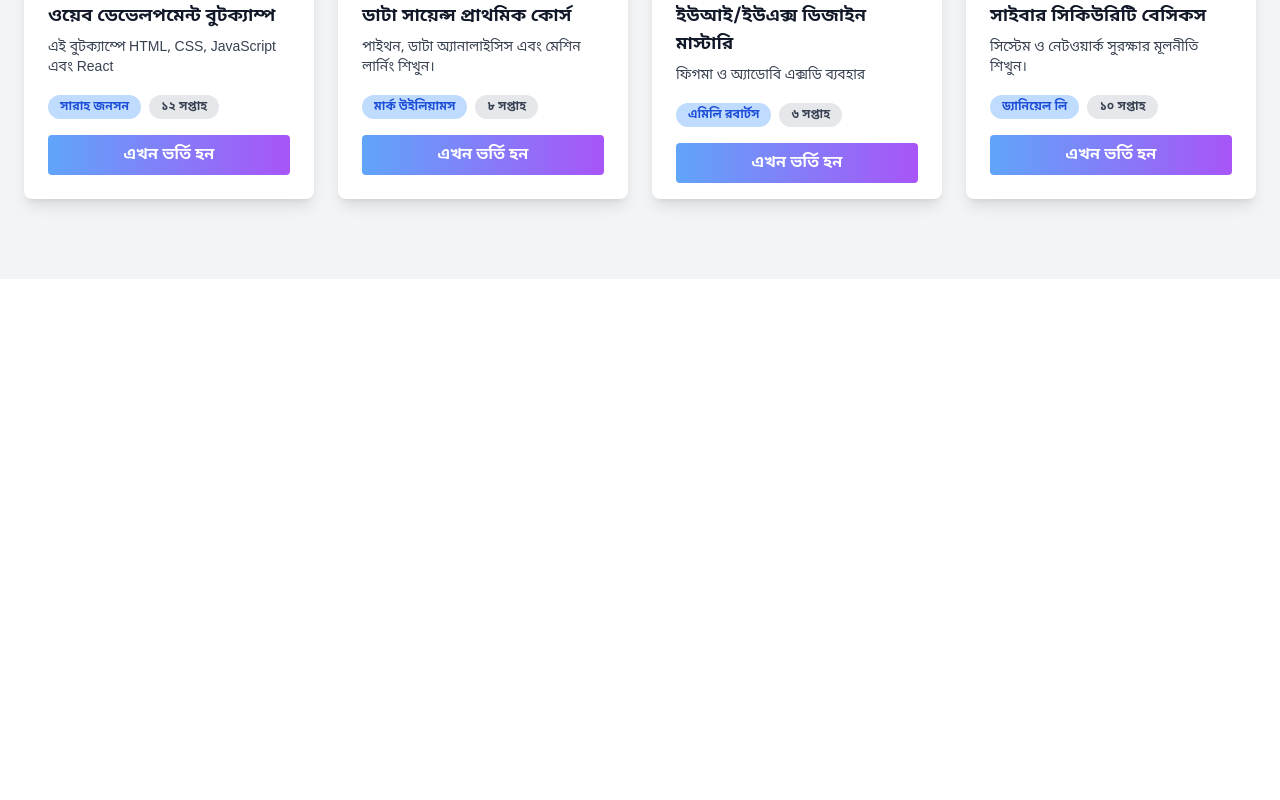
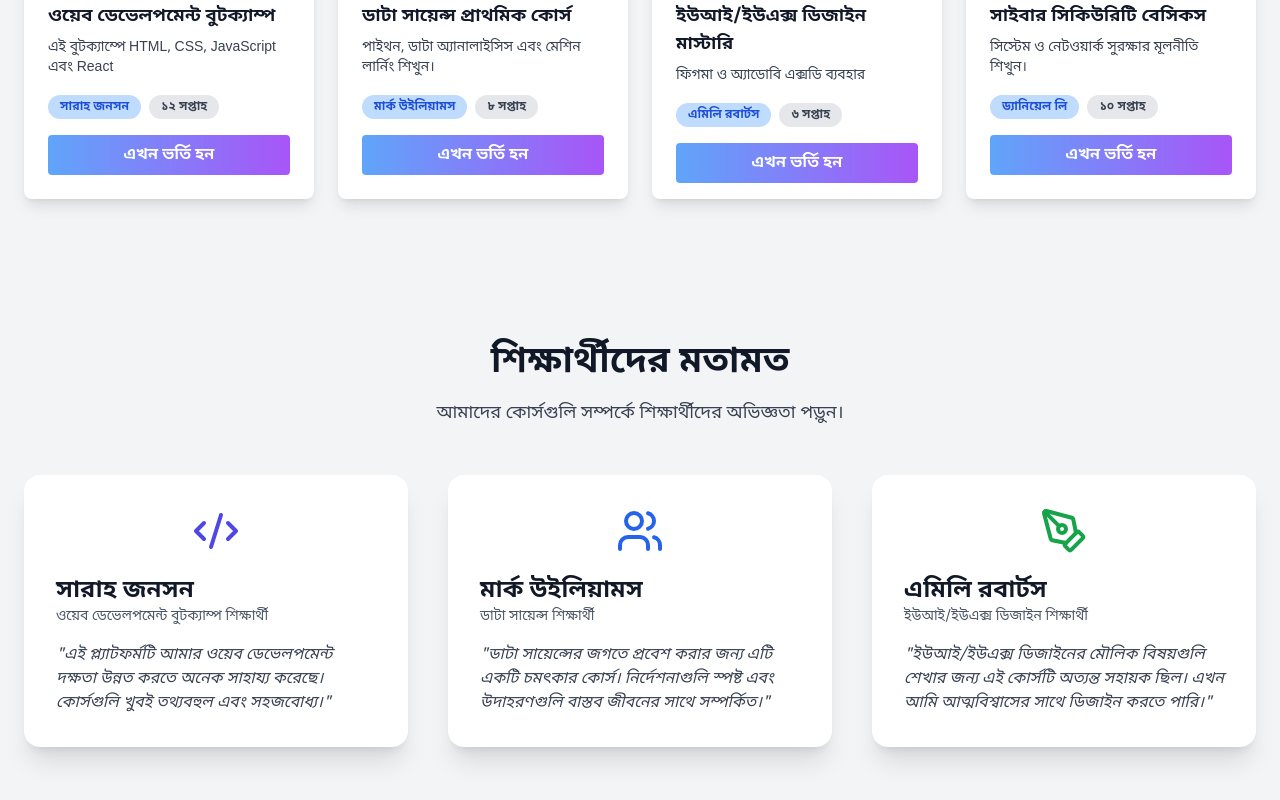
Before and after one commit to amitavrchy/question-management, a Next.js app: page / in a window 1280 px wide. Shown: the part 1196-1996 px from the top of the page. Before the commit the page ends 1475 px from the top, so only its background shows below. Built offline with nearby package versions, Linux system fonts and the light colour scheme.

Commit message:
Testimonials section done

```diff
--- a/package.json
+++ b/package.json
@@ -13,7 +13,8 @@
     "lucide-react": "^0.475.0",
     "next": "15.1.7",
     "react": "^19.0.0",
-    "react-dom": "^19.0.0"
+    "react-dom": "^19.0.0",
+    "react-icons": "^5.4.0"
   },
   "devDependencies": {
     "postcss": "^8",
--- a/src/app/homePage/page.jsx
+++ b/src/app/homePage/page.jsx
@@ -2,6 +2,7 @@
 import Banner from '@/components/Banner';
 import InfoCards from '@/components/InfoCards';
 import Navbar from '@/components/Navbar'
+import Testimonials from '@/components/Testimonials';
 import React from 'react'
 
 function HomePage() {
@@ -10,6 +11,7 @@ function HomePage() {
             <Navbar />
             <Banner />
             <InfoCards />
+            <Testimonials />
         </div>
     )
 }
--- /dev/null
+++ b/src/components/Testimonials/index.jsx
@@ -0,0 +1,63 @@
+import React from "react";
+import { UserCircle, Users, Code2, PenTool } from "lucide-react";
+
+const testimonials = [
+  {
+    name: "সারাহ জনসন",
+    role: "ওয়েব ডেভেলপমেন্ট বুটক্যাম্প শিক্ষার্থী",
+    content:
+      "এই প্ল্যাটফর্মটি আমার ওয়েব ডেভেলপমেন্ট দক্ষতা উন্নত করতে অনেক সাহায্য করেছে। কোর্সগুলি খুবই তথ্যবহুল এবং সহজবোধ্য।",
+    icon: <Code2 className="text-indigo-600 w-12 h-12" />,
+  },
+  {
+    name: "মার্ক উইলিয়ামস",
+    role: "ডাটা সায়েন্স শিক্ষার্থী",
+    content:
+      "ডাটা সায়েন্সের জগতে প্রবেশ করার জন্য এটি একটি চমৎকার কোর্স। নির্দেশনাগুলি স্পষ্ট এবং উদাহরণগুলি বাস্তব জীবনের সাথে সম্পর্কিত।",
+    icon: <Users className="text-blue-600 w-12 h-12" />,
+  },
+  {
+    name: "এমিলি রবার্টস",
+    role: "ইউআই/ইউএক্স ডিজাইন শিক্ষার্থী",
+    content:
+      "ইউআই/ইউএক্স ডিজাইনের মৌলিক বিষয়গুলি শেখার জন্য এই কোর্সটি অত্যন্ত সহায়ক ছিল। এখন আমি আত্মবিশ্বাসের সাথে ডিজাইন করতে পারি।",
+    icon: <PenTool className="text-green-600 w-12 h-12" />,
+  },
+];
+
+function Testimonials() {
+  return (
+    <section className="container mx-auto py-16">
+      <div className="max-w-7xl mx-auto px-6">
+        <div className="text-center">
+          <h2 className="text-4xl font-extrabold text-gray-900">
+            শিক্ষার্থীদের মতামত
+          </h2>
+          <p className="mt-4 text-lg text-gray-700">
+            আমাদের কোর্সগুলি সম্পর্কে শিক্ষার্থীদের অভিজ্ঞতা পড়ুন।
+          </p>
+        </div>
+
+        <div className="mt-12 grid grid-cols-1 md:grid-cols-2 lg:grid-cols-3 gap-10">
+          {testimonials.map((testimonial, index) => (
+            <div
+              key={index}
+              className="bg-white p-8 rounded-2xl shadow-xl transition-transform transform hover:-translate-y-2 hover:shadow-2xl"
+            >
+              <div className="flex justify-center">{testimonial.icon}</div>
+              <h3 className="text-2xl font-semibold text-gray-900 mt-5">
+                {testimonial.name}
+              </h3>
+              <p className="text-gray-600 text-sm">{testimonial.role}</p>
+              <p className="mt-4 text-gray-700 text-md italic">
+                "{testimonial.content}"
+              </p>
+            </div>
+          ))}
+        </div>
+      </div>
+    </section>
+  );
+}
+
+export default Testimonials;
```
Also changed, not shown: 1 other file (tests, documents, lock files or other folders).
